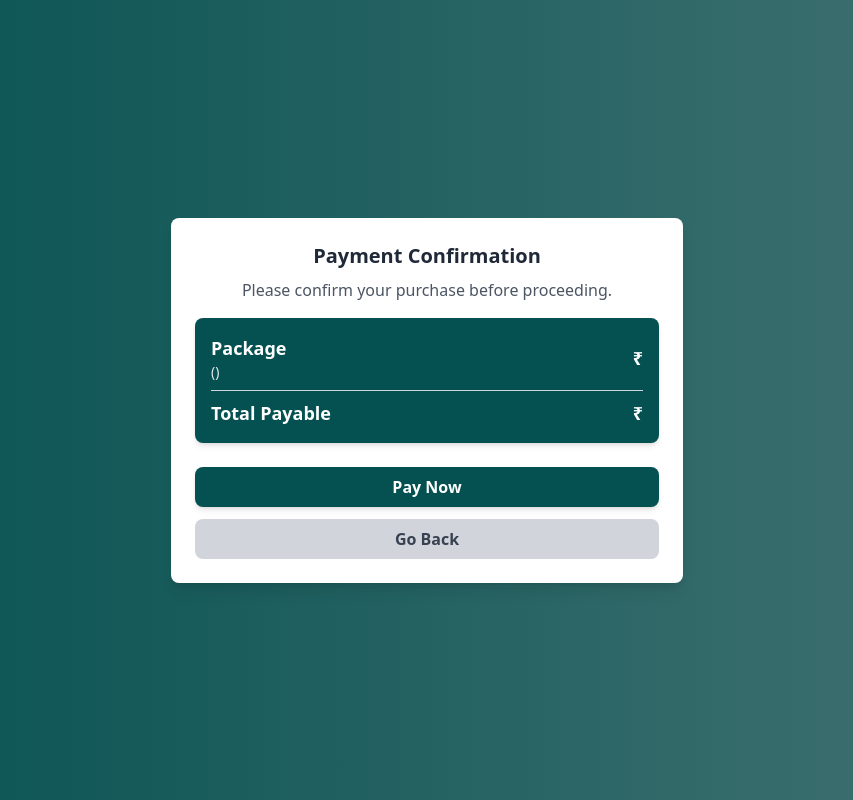
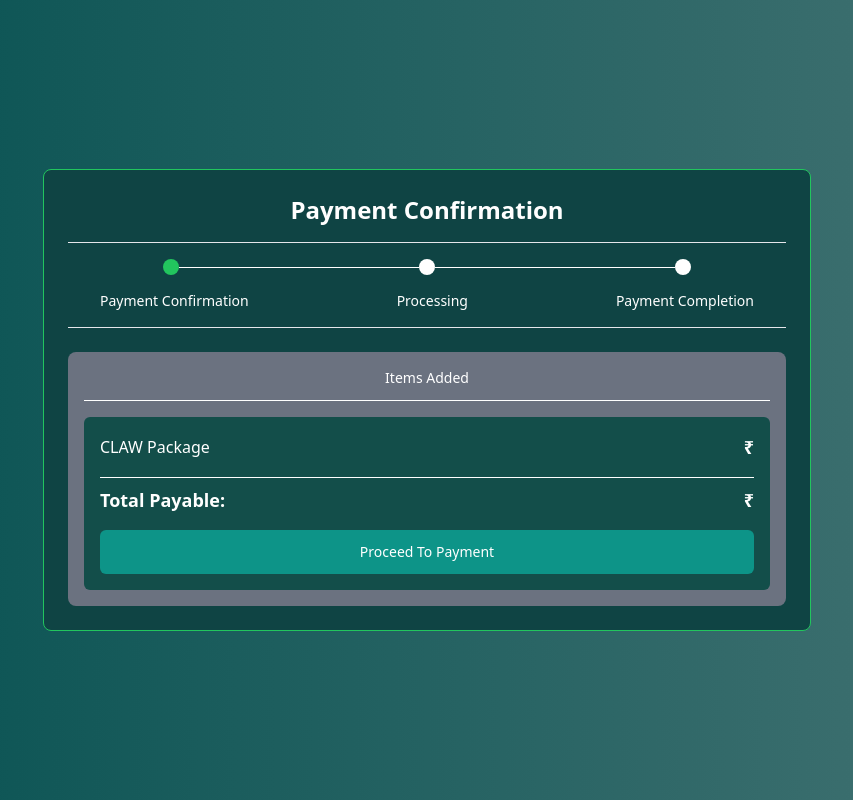
Before and after one commit to clawlawyers/claw-payment-gateway-frontend, a React (Vite) app: page / in a window 1280 px wide. Shown: the whole page, without its empty margins (213-1066 px from the left). Built offline with nearby package versions, Linux system fonts and the light colour scheme.

Commit message:
payment gate

```diff
--- a/src/components/PaymentCompletion.jsx
+++ b/src/components/PaymentCompletion.jsx
@@ -1,6 +1,13 @@
 import React from "react";
 import Imglogo from "../assets/verified.png";
+import { useSelector } from "react-redux";
 const PaymentSuccess = () => {
+  const userDetails = useSelector((state) => state?.auth?.plan);
+  const clickHandler = () => {
+    if (userDetails?.homeSite) {
+      window.location.href = userDetails.homeSite;
+    }
+  };
   return (
     <div className=" flex justify-center items-center ">
       <div className="w-full max-w-3xl bg-[#0f4444] rounded-lg  text-white text-center">
@@ -14,7 +21,10 @@ const PaymentSuccess = () => {
             completing the purchase.
             <br />
             You will be soon redirected to the{" "}
-            <span className="font-bold text-white">Home Page</span>.
+            <span className="font-bold text-white">
+              <button onClick={clickHandler}>Home Page </button>
+            </span>
+            .
           </p>
         </div>
       </div>
--- a/src/components/PaymentConfirmation.jsx
+++ b/src/components/PaymentConfirmation.jsx
@@ -1,33 +1,107 @@
 import React from "react";
-import { useState,useEffect } from "react";
+import { useState, useEffect } from "react";
 import PaymentProcessing from "./PaymentProcessing";
 import PaymentSuccess from "./PaymentCompletion";
+import { useDispatch, useSelector } from "react-redux";
+import axios from "axios";
+import { setPlan } from "../features/gpt/authSlice";
 
 const PaymentConfirmation = () => {
   const [step, setStep] = useState(1);
+  const userDetails = useSelector((state) => state?.auth?.plan);
+  const dispatch = useDispatch();
+  const [loading, setLoading] = useState(false);
 
-  const handleProceedToPayment = () => {
+  // console.log(userDetails);
+  // console.log(userDetails?.homeSite);
+  // console.log(userDetails?.createPaymentPayload);
+  // console.log(userDetails?.createPaymentURL);
+  // console.log(userDetails?.verifyPaymentPayload);
+  // console.log(userDetails?.verifyPaymentURL);
+  // console.log(typeof userDetails?.isLive);
+
+  useEffect(() => {
+    const urlParams = new URLSearchParams(window.location.search);
+    if (urlParams.size !== 0) {
+      const encodedStringBtoA = urlParams.get("user");
+      const decodedString = atob(encodedStringBtoA);
+      console.log("Decoded String:", decodedString);
+
+      const sentUser = JSON.parse(decodedString);
+
+      dispatch(setPlan(sentUser));
+      window.history.replaceState({}, document.title, window.location.pathname);
+    } else {
+      alert("user details not found!");
+    }
+  }, [dispatch]);
+
+  const loadRazorpay = async () => {
+    setLoading(true);
     setStep(2);
+
+    const script = document.createElement("script");
+    script.src = "https://checkout.razorpay.com/v1/checkout.js";
+    script.onerror = () => {
+      setLoading(false);
+      alert("Razorpay SDK failed to load. Are you online?");
+    };
+    script.onload = async () => {
+      try {
+        const result = await axios.post(
+          userDetails?.createPaymentURL,
+          userDetails?.createPaymentPayload
+        );
+
+        const { id, currency } = result?.data?.razorpayOrder;
+        let _id =
+          userDetails?.createPaymentPayload?.planName !== "Talk to Expert"
+            ? result?.data?.createdOrder?._id
+            : "";
+
+        const options = {
+          key:
+            userDetails?.isLive === "true"
+              ? import.meta.env.VITE_RAZORPAY_LIVE_API_KEY
+              : import.meta.env.VITE_RAZORPAY_TEST_API_KEY,
+          currency: currency,
+          name: "CLAW LEGALTECH PRIVATE LIMITED",
+          description: "Transaction",
+          order_id: id,
+          handler: async function (response) {
+            const data = {
+              razorpay_order_id: response.razorpay_order_id,
+              razorpay_payment_id: response.razorpay_payment_id,
+              razorpay_signature: response.razorpay_signature,
+              _id,
+              ...userDetails?.verifyPaymentPayload,
+            };
+            await axios.post(userDetails?.verifyPaymentURL, data);
+            setLoading(false);
+            setStep(3);
+          },
+          theme: { color: "#3399cc" },
         };
 
-  useEffect(() => {
-    if (step === 2) {
-      const timer = setTimeout(() => {
-        setStep(3);
-      }, 4000);
-      return () => clearTimeout(timer);
+        const paymentObject = new window.Razorpay(options);
+        paymentObject.open();
+      } catch (error) {
+        setLoading(false);
+        alert(error.message);
       }
-  }, [step]);
+    };
+    document.body.appendChild(script);
+  };
 
   return (
-    <div className="min-h-screen flex justify-center items-center bg-gray-900 p-4">
+    <div className="min-h-screen flex justify-center items-center bg-gradient-to-r from-[#055151] to-[#447373] p-4">
       <div className="w-full max-w-3xl bg-[#0f4444] p-6 rounded-lg border border-green-500 text-white">
         <h2 className="text-2xl font-semibold text-center">
           Payment Confirmation
         </h2>
         <hr className="text-white w-full  mt-4" />
 
-     {step===1 && (
+        {step === 1 && (
           <div className="flex items-center justify-center my-4 gap-0 w-full">
             <div className="w-4 h-4 bg-green-500 rounded-full"></div>
             <div className="w-60 h-[1px] bg-white"></div>
@@ -37,7 +111,7 @@ const PaymentConfirmation = () => {
           </div>
         )}
 
-      {step===2 && (
+        {step === 2 && (
           <div className="flex items-center justify-center my-4 gap-0 w-full">
             <div className="w-4 h-4 bg-green-500 rounded-full"></div>
             <div className="w-60 h-[1px] bg-white"></div>
@@ -47,7 +121,7 @@ const PaymentConfirmation = () => {
           </div>
         )}
 
-      {step===3 && (
+        {step === 3 && (
           <div className="flex items-center justify-center my-4 gap-0 w-full">
             <div className="w-4 h-4 bg-green-500 rounded-full"></div>
             <div className="w-60 h-[1px] bg-white"></div>
@@ -64,68 +138,51 @@ const PaymentConfirmation = () => {
         </div>
         <hr className="text-white w-full  mt-4" />
 
-        {step===1 && (
+        {step === 1 && (
           <>
-        <div className="grid grid-cols-2 gap-6 mt-6">
-          <div className="bg-[#9B9B9B] p-4 rounded-lg ">
-            <h3 className="font-medium text-sm mb-3 text-center">
+            <div className="grid grid-cols-1 gap-6 mt-6">
+              <div className="bg-gray-500 p-4 rounded-lg">
+                <h3 className="font-medium text-sm mb-3 text-center text-white">
                   Items Added
                 </h3>
-            <hr className="text-white w-full  mt-3 mb-4" />
-            <div className="p-4 bg-[#0E4249] rounded-md flex justify-between items-center">
-              <div>
+                <hr className="border-white w-full mt-3 mb-4" />
+
+                <div className="p-4 bg-teal-900 rounded-md flex flex-col text-white">
+                  <div className="flex justify-between items-center mb-2">
+                    <div className=" gap-2">
                       <h4 className="font-medium">CLAW Package</h4>
-                <p className="text-sm text-gray-400">(Monthly)</p>
+                      <p className="text-sm text-gray-300">
+                        {userDetails?.createPaymentPayload?.billingCycle ||
+                          userDetails?.createPaymentPayload?.planName ||
+                          userDetails?.createPaymentPayload?.planType}
+                      </p>
                     </div>
-              <span className="font-semibold">₹ 4599</span>
-            </div>
-            <div className="p-4 bg-[#0E4249] rounded-md flex justify-between items-center mt-2">
-              <div>
-                <h4 className="font-medium">Add – On Tokens</h4>
-                <p className="text-sm text-gray-400">(Adira AI)</p>
-              </div>
-              <span className="font-semibold">₹ 400</span>
-            </div>
+                    <span className="font-semibold text-lg">
+                      ₹ {userDetails?.createPaymentPayload?.amount}
+                    </span>
                   </div>
 
-          <div className="bg-[#9B9B9B] p-4 rounded-lg">
-            <h3 className="font-medium text-sm mb-3 text-center">
-              Payment Invoice
-            </h3>
-            <hr className="text-white w-full  mt-2 mb-4" />
-            <div className="flex justify-between font-medium text-sm text-[#1D2330]">
-              <span>Item Total:</span>
-              <span className="font-medium text-sm text-[#1D2330]">₹ 4999</span>
-            </div>
-            <div className="flex justify-between font-medium text-sm mt-2 text-[#1D2330]">
-              <span>Coupon Discount:</span>
-              <span className="font-medium text-sm text-[#1D2330]">₹ 299</span>
+                  <hr className="border-white w-full my-2" />
+
+                  <div className="flex justify-between text-lg font-semibold">
+                    <span>Total Payable:</span>
+                    <span>₹ {userDetails?.createPaymentPayload?.amount}</span>
                   </div>
 
-            <hr className="text-white w-full  mt-4" />
-            <div className="flex justify-between text-[17px] font-semibold mt-12 text-[#1D2330]">
-              <span>Total Payable:</span>
-              <span>₹ 4700</span>
-            </div>
-          </div>
-
-        </div>
-        <div className="mt-6 text-center">
-          <button className="bg-teal-600 px-6 py-3 rounded-md font-medium text-sm w-[330px]" onClick={handleProceedToPayment}>
+                  <button
+                    className="bg-teal-600 hover:bg-teal-700 transition px-4 py-3 mt-4 rounded-md font-medium text-sm w-full"
+                    onClick={loadRazorpay}>
                     Proceed To Payment
                   </button>
                 </div>
-
+              </div>
+            </div>
           </>
         )}
 
-      {step===2 && (
-         <PaymentProcessing/>
-      )}
+        {step === 2 && <PaymentProcessing />}
 
-      {step===3 && (
-      <PaymentSuccess/>
-      )}
+        {step === 3 && <PaymentSuccess />}
       </div>
     </div>
   );
```
Also changed, not shown: src/App.jsx (+3 -15 lines). Lines whose indentation alone changed are shown as unchanged.
